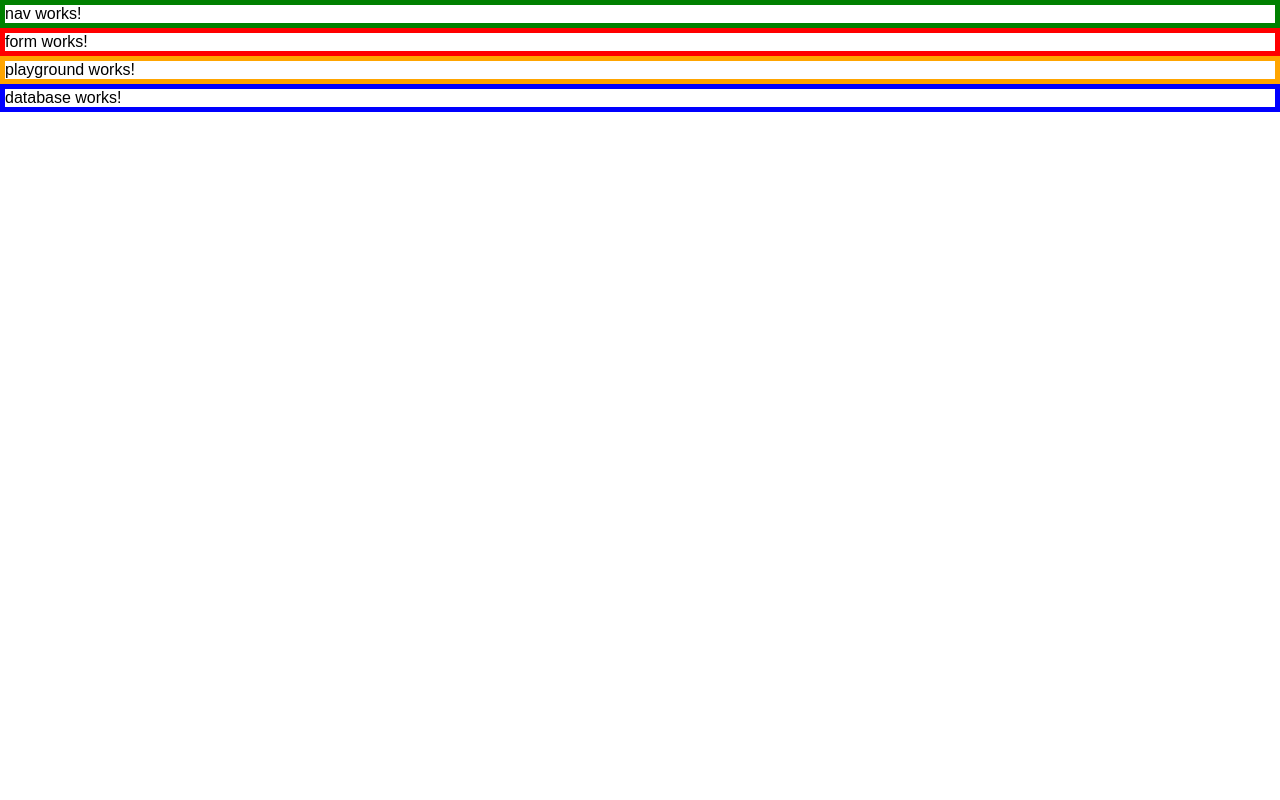
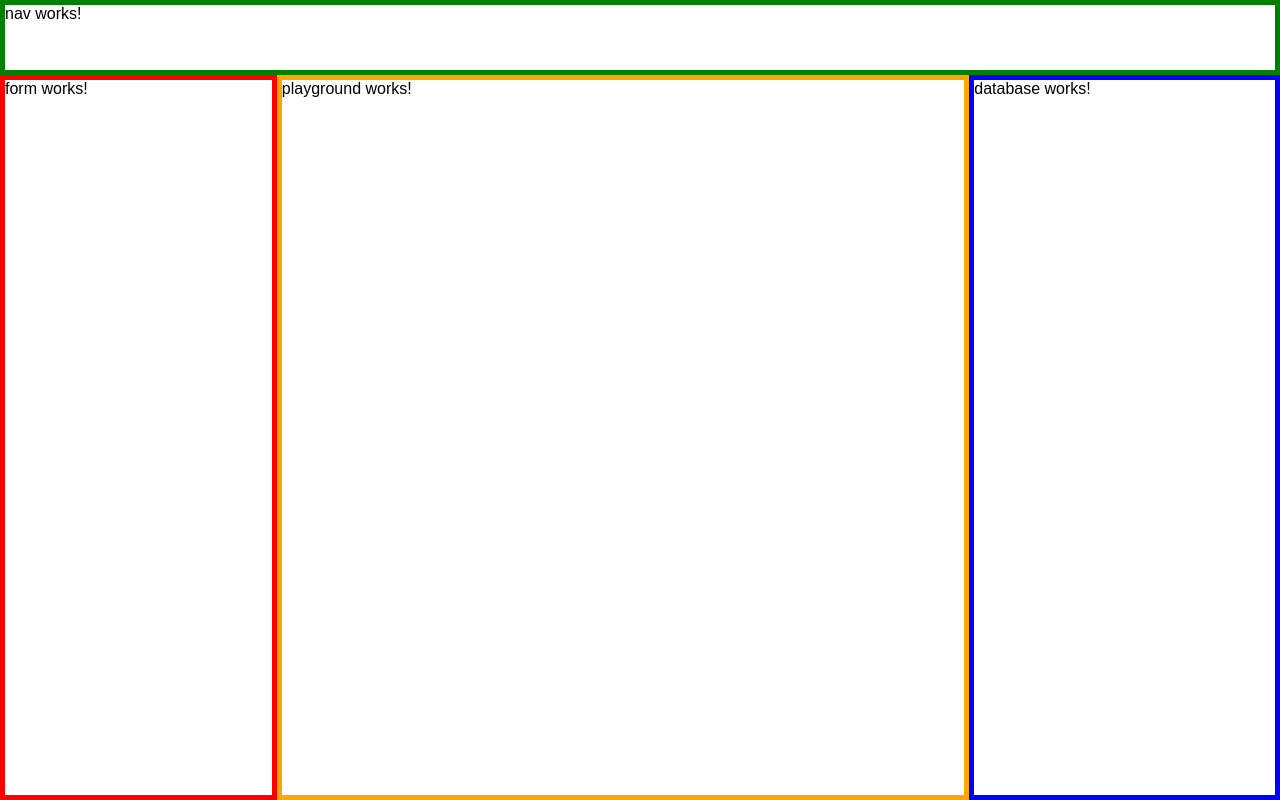
Before and after one commit to jaqba98/uniterm-zamiana, an Angular app: page / in a window 1280 px wide. Built offline with nearby package versions, Linux system fonts and the light colour scheme.

Commit message:
feat: create app composenet gird styles

```diff
--- a/src/app/app.component.scss
+++ b/src/app/app.component.scss
@@ -1,6 +1,8 @@
-// .main {
-//   display: flex;
-//   min-width: 960px;
-//   height: 100svh;
-//   min-height: 720px;
-// }
+.main {
+  display: grid;
+  grid-template-areas:
+    "nav nav nav nav nav"
+    "form playground playground playground database";
+  grid-template-rows: 75px auto;
+  min-height: 100svh;
+}
--- a/src/app/database/database.component.scss
+++ b/src/app/database/database.component.scss
@@ -3,5 +3,6 @@
 }
 
 .database {
+  grid-area: database;
   border: 5px solid blue;
 }
--- a/src/app/form/form.component.scss
+++ b/src/app/form/form.component.scss
@@ -3,6 +3,7 @@
 }
 
 .form {
+  grid-area: form;
   border: 5px solid red;
 }
 
--- a/src/app/nav/nav.component.scss
+++ b/src/app/nav/nav.component.scss
@@ -3,5 +3,6 @@
 }
 
 .nav {
+  grid-area: nav;
   border: 5px solid green;
 }
--- a/src/app/playground/playground.component.scss
+++ b/src/app/playground/playground.component.scss
@@ -3,5 +3,6 @@
 }
 
 .playground {
+  grid-area: playground;
   border: 5px solid orange;
 }
```
